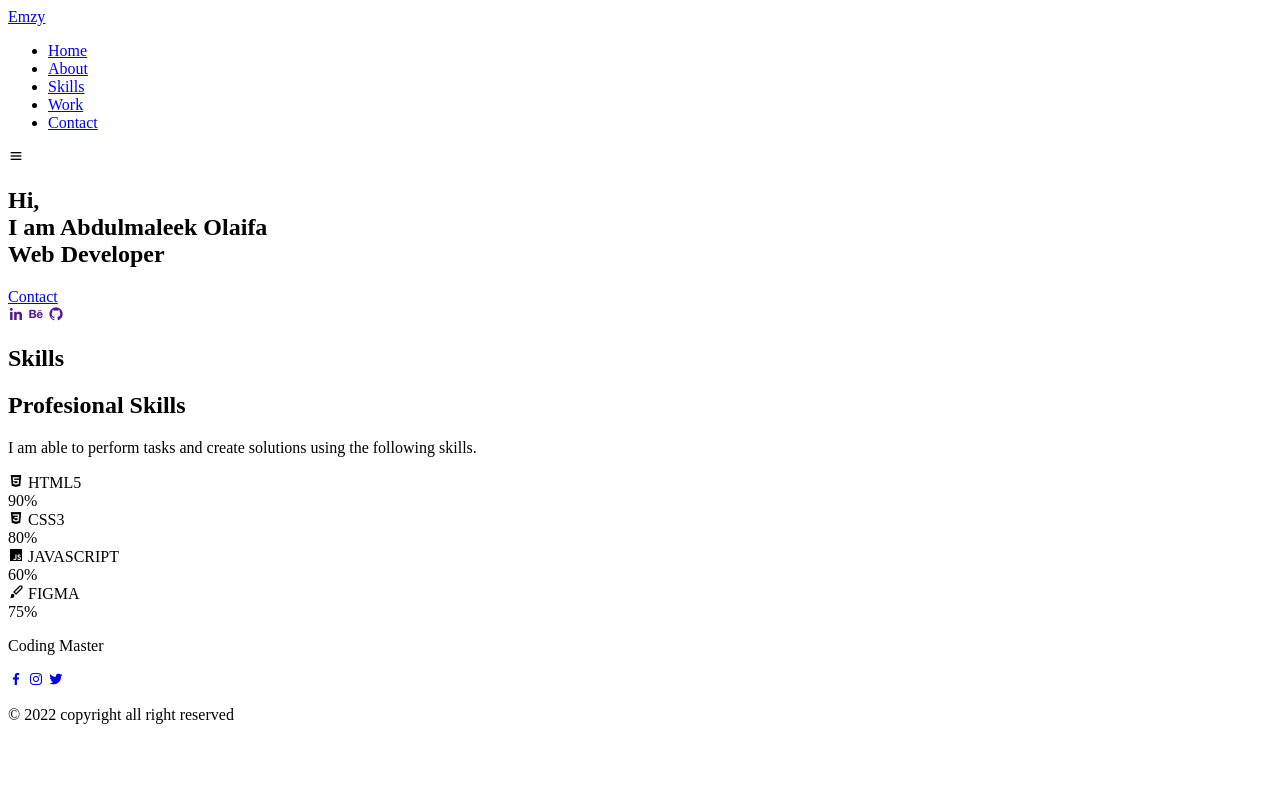
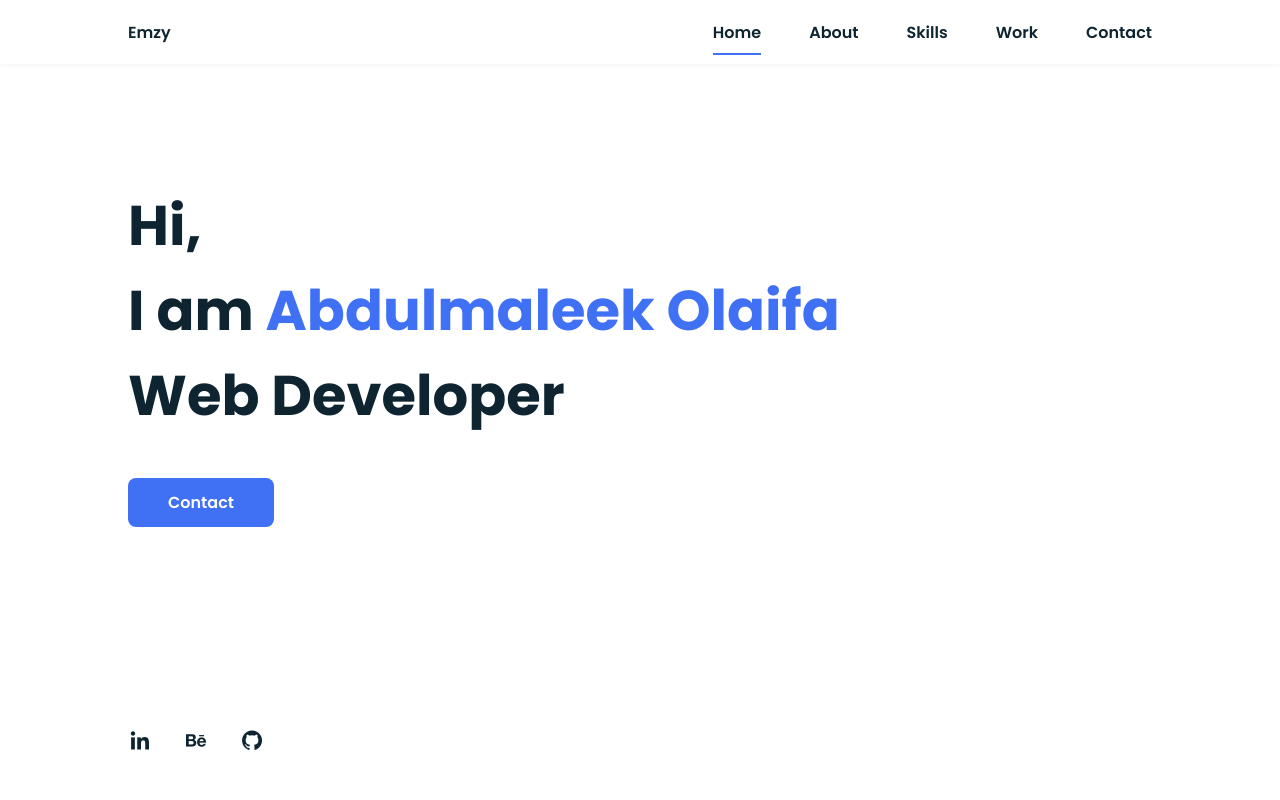
Before and after one commit to Adedapo17/Node_Project, a website: page public/index.html in a window 1280 px wide. Shown: the top 800 px of the page. Drawn offline with nearby package versions, Linux system fonts and the light colour scheme.

Commit message:
Update index.html

```diff
--- a/public/index.html
+++ b/public/index.html
@@ -6,7 +6,7 @@
   <meta http-equiv="X-UA-Compatible" content="IE=edge">
   <meta name="viewport" content="width=device-width, initial-scale=1.0">
   <title>Personal Portfolio</title>
-  <!-- <link href="style.css" rel="stylesheet" type="text/css" /> -->
+  <link href="style.css" rel="stylesheet" type="text/css" />
   <link href='https://cdn.jsdelivr.net/npm/boxicons@2.0.5/css/boxicons.min.css' rel='stylesheet'>
 </head>
 
@@ -21,10 +21,10 @@
       <div class="nav__menu" id="nav-menu">
         <ul class="nav__list">
           <li class="nav__item"><a href="#home" class="nav__link active">Home</a></li>
-          <li class="nav__item"><a href="about.html" class="nav__link">About</a></li>
+          <li class="nav__item"><a href="./about.html" class="nav__link">About</a></li>
           <li class="nav__item"><a href="#skills" class="nav__link">Skills</a></li>
           <li class="nav__item"><a href="#project.html" class="nav__link">Work</a></li>
-          <li class="nav__item"><a href="contact.html" class="nav__link">Contact</a></li>
+          <li class="nav__item"><a href="./contact.html" class="nav__link">Contact</a></li>
         </ul>
       </div>
 
```
